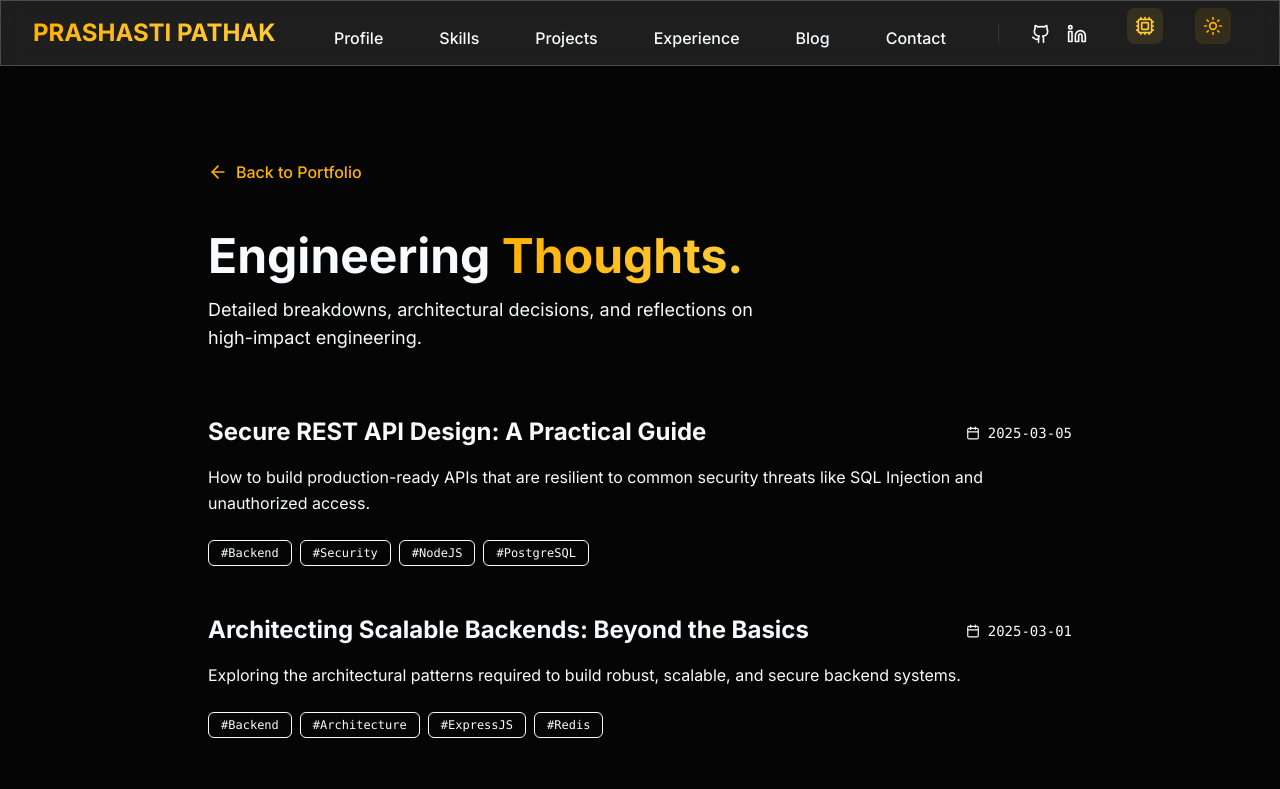
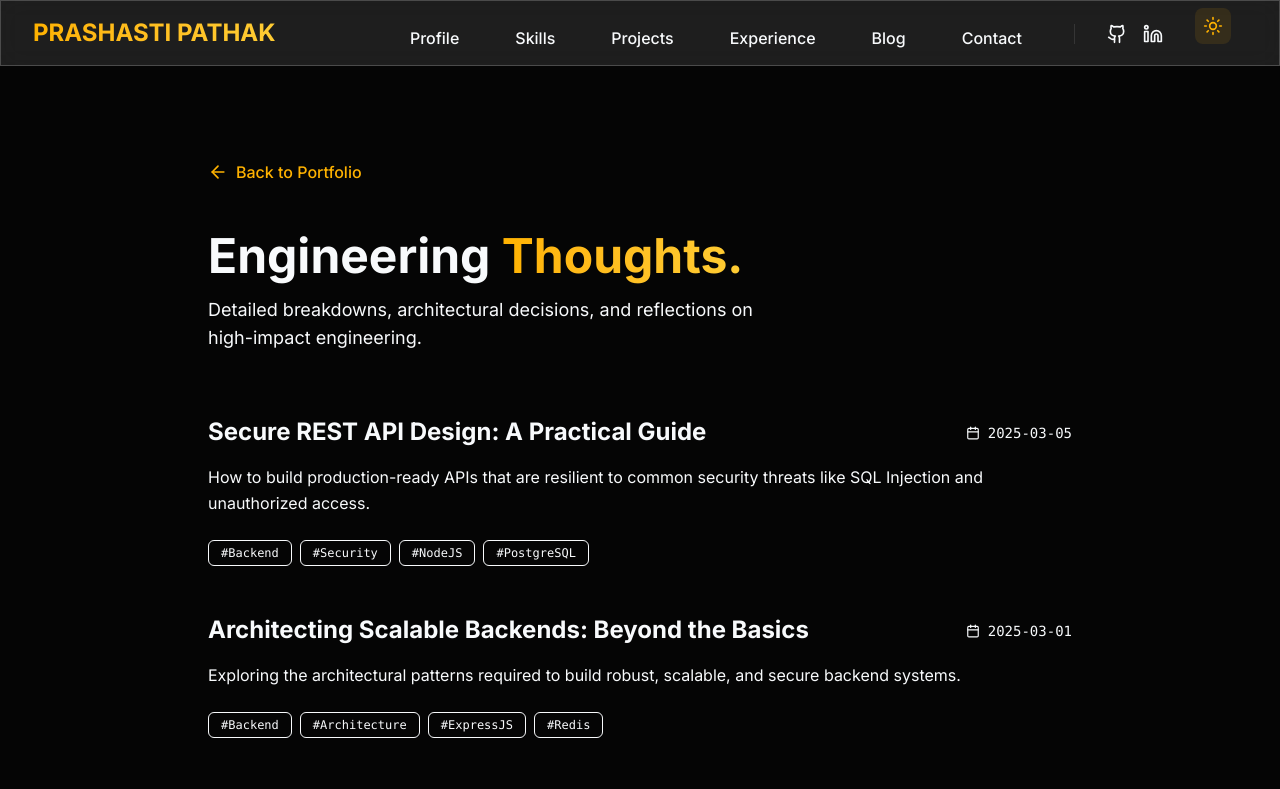
Before and after one commit to PrashastiPathakk/Prashasti-Portfolio, a Next.js app: page /blog in a window 1280 px wide. Shown: the top 789 px of the page. Built offline with nearby package versions, Linux system fonts and the light colour scheme.

Commit message:
Remove CPU icon from navbar and fix Contact link smooth scrolling

```diff
--- a/src/components/navbar.jsx
+++ b/src/components/navbar.jsx
@@ -15,7 +15,7 @@ const NavLinks = [
     { name: 'Projects', href: '#projects' },
     { name: 'Experience', href: '#experience' },
     { name: 'Blog', href: '/blog' },
-    { name: 'Contact', href: '#contact' },
+    { name: 'Contact', href: '/#contact' },
 ];
 
 export default function Navbar() {
@@ -35,19 +35,21 @@ export default function Navbar() {
     }, []);
 
     const handleScroll = (e, href) => {
-        if (href.startsWith('#')) {
+        if (href.includes('#')) {
+            const isHomePage = window.location.pathname === '/';
+            if (isHomePage) {
                 e.preventDefault();
-            const id = href.substring(1);
+                const id = href.split('#')[1];
                 const element = document.getElementById(id);
                 if (element) {
                     element.scrollIntoView({
                         behavior: 'smooth',
                         block: 'start',
                     });
-                // Update URL without jump
                     window.history.pushState(null, '', href);
                 }
                 setIsOpen(false);
+            }
         }
     };
 
@@ -85,15 +87,7 @@ export default function Navbar() {
                                     <Linkedin size={20} />
                                 </Link>
                             </div>
-                            <motion.button
-                                whileHover={{ scale: 1.1, rotate: 10 }}
-                                whileTap={{ scale: 0.9 }}
-                                onClick={openArchModal}
-                                className="p-2 rounded-lg bg-accent/10 text-accent hover:bg-accent/20 transition-all ml-2"
-                                title="Under the Hood"
-                            >
-                                <Cpu size={20} />
-                            </motion.button>
+
                             <motion.button
                                 whileHover={{ scale: 1.1, rotate: 15 }}
                                 whileTap={{ scale: 0.9 }}
@@ -127,12 +121,7 @@ export default function Navbar() {
                     </div>
 
                     <div className="md:hidden flex items-center gap-4">
-                        <button
-                            onClick={openArchModal}
-                            className="p-2 rounded-lg bg-accent/10 text-accent hover:bg-accent/20 transition-all"
-                        >
-                            <Cpu size={20} />
-                        </button>
+
                         <button
                             onClick={() => setTheme(theme === 'dark' ? 'light' : 'dark')}
                             className="p-2 rounded-lg bg-primary/10 text-primary hover:bg-primary/20 transition-all"
```
Lines whose indentation alone changed are shown as unchanged.
